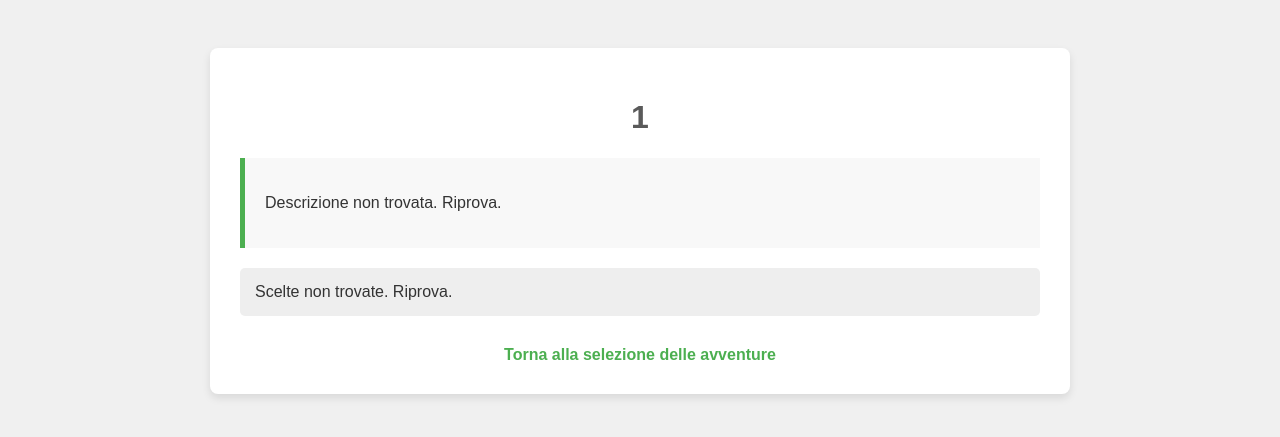
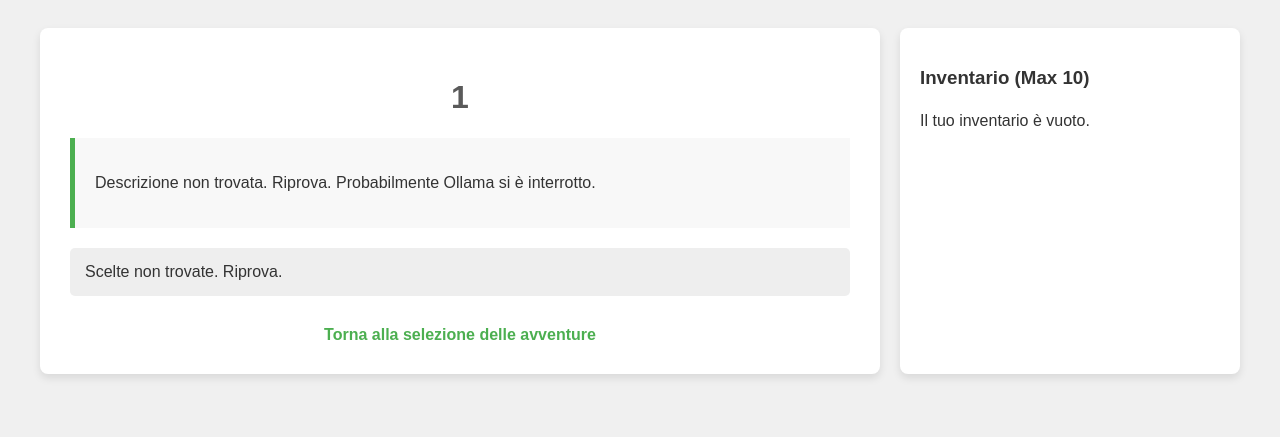
Before and after one commit to ginniped/asoc2025, a Flask app: page /adventure/1 in a window 1280 px wide. Shown: the top 437 px of the page. Run offline with Flask 3, Linux system fonts and the light colour scheme; data that the repository does not hold is empty.

Commit message:
inventario

```diff
--- a/app.py
+++ b/app.py
@@ -2,7 +2,7 @@ import requests
 import json
 import os
 import re
-from flask import Flask, render_template, request, jsonify
+from flask import Flask, render_template, request, jsonify, session
 from comfy_client import ComfyUIClient
 
 # --- Configurazione dei server ---
@@ -12,9 +12,15 @@ MODEL_NAME = "playground-v2.5-1024px-aesthetic.fp16.safetensors"
 
 # Inizializza l'applicazione Flask e il client di ComfyUI
 app = Flask(__name__)
-comfy_client = ComfyUIClient(COMFYUI_SERVER_ADDRESS)
+app.secret_key = 'la_tua_chiave_segreta_molto_difficile'
 
-# Funzione per generare un singolo scenario con Ollama
+try:
+    from comfy_client import ComfyUIClient
+    comfy_client = ComfyUIClient(COMFYUI_SERVER_ADDRESS)
+except ImportError:
+    print("La libreria 'comfy_client' non è installata. Le funzionalità di generazione immagini non saranno disponibili.")
+    comfy_client = None
+
 def generate_single_scenario(prompt, model="llama3.1:8b"):
     payload = {
         "model": model,
@@ -34,6 +40,9 @@ def generate_single_scenario(prompt, model="llama3.1:8b"):
         return "Errore nella decodifica JSON da Ollama."
 
 def generate_and_save_image(title, ambientazione, trama):
+    if not comfy_client:
+        return None
+
     positive_prompt = f"Fantasy illustration of a D&D adventure: {title}. The setting is {ambientazione}. The quest involves: {trama}. High detail, cinematic lighting, dramatic atmosphere."
     negative_prompt = "(worst quality, low quality, normal quality), blurry, ugly, disfigured, watermark, text, signature, plain background"
 
@@ -70,7 +79,6 @@ def generate_and_save_image(title, ambientazione, trama):
         print(f"🚨 Errore durante la generazione dell'immagine con ComfyUI: {e}")
         return None
 
-# Rotta principale che renderizza la pagina web
 @app.route('/')
 def index():
     return render_template('index.html')
@@ -119,10 +127,13 @@ Non includere introduzioni, conclusioni o testo aggiuntivo. Non usare caratteri
 
     return render_template('results.html', scenarios=scenarios_data)
 
-# Nota: ho modificato la rotta in <path:title> per gestire titoli con caratteri speciali
 @app.route('/adventure/<path:title>')
 def start_adventure(title):
-    # Prompt per il gioco iniziale, con istruzioni chiare per Ollama
+    session.clear()
+    session['adventure_title'] = title
+    session['history'] = []
+    session['inventory'] = []
+
     start_prompt = f"""
 Inizia un'avventura a scelte multiple in stile D&D basata su: '{title}'.
 Presenta la situazione iniziale e offri 3 opzioni numerate per il giocatore.
@@ -131,57 +142,203 @@ Usa ESATTAMENTE questo formato per la tua risposta:
 SCENA:
 [Descrivi qui la situazione iniziale in modo dettagliato]
 
+OGGETTO:
+[Nome dell'oggetto collezionabile, uno per scena. Lascia vuoto se non ce ne sono.]
+
 SCELTE:
 1. [Prima opzione]
 2. [Seconda opzione]
 3. [Terza opzione]
 """
     game_text = generate_single_scenario(start_prompt)
-    scene, choices = parse_game_response(game_text)
+    scene, item, choices = parse_game_response(game_text)
 
-    return render_template('game.html', title=title, scene=scene, choices=choices)
+    if item:
+        session['found_item'] = item
+        scene = f"Hai trovato un oggetto: '{item}'. Cosa vuoi fare?"
+        choices = ["Raccogli l'oggetto", "Lascia l'oggetto dove si trova"]
+
+    session['history'].append({'scene': scene, 'choices': choices})
+
+    return render_template('game.html', title=title, scene=scene, choices=choices, inventory=session['inventory'])
 
 @app.route('/continue_adventure', methods=['POST'])
 def continue_adventure():
     data = request.json
-    title = data.get('title')
     choice_made = data.get('choice')
 
-    # Prompt per continuare l'avventura
-    next_prompt = f"""
-Nell'avventura '{title}', il giocatore ha scelto: '{choice_made}'.
-Continua la narrazione con una nuova scena e offri 3 nuove opzioni.
-Usa ESATTAMENTE questo formato per la tua risposta:
+    title = session.get('adventure_title')
+    history = session.get('history', [])
+    current_inventory = session.get('inventory', [])
 
-SCENA:
-[Descrivi qui la nuova situazione in modo dettagliato]
+    # Logica per la modalità di scambio di oggetti
+    if "swap-mode" in session:
+        item_to_remove = choice_made
+        new_item = session['new_item']
 
-SCELTE:
-1. [Prima opzione]
-2. [Seconda opzione]
-3. [Terza opzione]
-"""
-    game_text = generate_single_scenario(next_prompt)
-    scene, choices = parse_game_response(game_text)
+        if item_to_remove != "Scarta il nuovo oggetto":
+            current_inventory.remove(item_to_remove)
+            current_inventory.append(new_item)
 
-    return jsonify({"scene": scene, "choices": choices})
+        del session['swap-mode']
+        del session['new_item']
 
-# Funzione per estrarre scena e scelte in modo robusto
+        next_prompt = f"""
+        Dopo lo scambio, il giocatore ha proseguito l'avventura. L'inventario è ora: {', '.join(current_inventory)}.
+        Continua la narrazione con una nuova scena e 3 opzioni.
+
+        SCENA:
+        [Descrivi qui la nuova situazione]
+
+        OGGETTO:
+        [Nome di un nuovo oggetto, se presente. Lascia vuoto se non ce ne sono.]
+
+        SCELTE:
+        1. [Prima opzione]
+        2. [Seconda opzione]
+        3. [Terza opzione]
+        """
+        game_text = generate_single_scenario(next_prompt)
+        scene, item, choices = parse_game_response(game_text)
+
+    # Nuova logica per la scelta di un oggetto trovato
+    elif "found_item" in session:
+        item = session['found_item']
+
+        if choice_made == "Raccogli l'oggetto":
+            if len(current_inventory) >= 10:
+                session['swap-mode'] = True
+                session['new_item'] = item
+
+                scene = f"Hai trovato un nuovo oggetto: '{item}', ma il tuo inventario è pieno. Scegli cosa scartare per prenderlo o scartalo."
+                choices = current_inventory + ["Scarta il nuovo oggetto"]
+            else:
+                current_inventory.append(item)
+                # Genera nuova scena che continua dopo la raccolta
+                next_prompt = f"""
+                Il giocatore ha raccolto '{item}'. L'inventario è ora: {', '.join(current_inventory)}.
+                Continua la narrazione con una nuova scena e 3 opzioni.
+                SCENA:
+                [Descrivi qui la nuova situazione]
+                OGGETTO:
+                [Nome di un nuovo oggetto, se presente. Lascia vuoto se non ce ne sono.]
+                SCELTE:
+                1. [Prima opzione]
+                2. [Seconda opzione]
+                3. [Terza opzione]
+                """
+                game_text = generate_single_scenario(next_prompt)
+                scene, next_item, choices = parse_game_response(game_text)
+                if next_item:
+                    # In teoria potremmo avere due oggetti di fila, ma la logica è per uno per volta.
+                    # Questa è una semplificazione per evitare un loop infinito.
+                    # Se il modello ne suggerisce un altro, lo ignoriamo per ora.
+                    pass
+
+        del session['found_item']
+
+        # Se il giocatore ha scelto di non raccogliere, continuiamo la storia come se nulla fosse
+        if choice_made == "Lascia l'oggetto dove si trova":
+            story_history = ""
+            for entry in history:
+                story_history += f"SCENA:\n{entry['scene']}\n"
+                story_history += "SCELTE:\n" + "\n".join(entry['choices']) + "\n\n"
+
+            next_prompt = f"""
+            Basato sulla seguente cronologia dell'avventura '{title}':
+            {story_history}
+
+            Il giocatore ha deciso di non raccogliere l'oggetto.
+            Continua la narrazione con una nuova scena e offri 3 nuove opzioni.
+
+            SCENA:
+            [Descrivi qui la nuova situazione in modo dettagliato]
+
+            OGGETTO:
+            [Nome dell'oggetto collezionabile, uno per scena. Lascia vuoto se non ce ne sono.]
+
+            SCELTE:
+            1. [Prima opzione]
+            2. [Seconda opzione]
+            3. [Terza opzione]
+            """
+            game_text = generate_single_scenario(next_prompt)
+            scene, item, choices = parse_game_response(game_text)
+            if item:
+                session['found_item'] = item
+                scene = f"Hai trovato un oggetto: '{item}'. Cosa vuoi fare?"
+                choices = ["Raccogli l'oggetto", "Lascia l'oggetto dove si trova"]
+
+    # Logica normale per proseguire la storia
+    else:
+        story_history = ""
+        for entry in history:
+            story_history += f"SCENA:\n{entry['scene']}\n"
+            story_history += "SCELTE:\n" + "\n".join(entry['choices']) + "\n\n"
+
+        inventory_prompt = f"Inventario attuale: {', '.join(current_inventory)}" if current_inventory else "Inventario attuale: vuoto"
+
+        next_prompt = f"""
+        Basato sulla seguente cronologia dell'avventura '{title}':
+        {story_history}
+
+        {inventory_prompt}
+
+        Il giocatore ha appena scelto: '{choice_made}'.
+        Continua la narrazione con una nuova scena e offri 3 nuove opzioni.
+        Puoi menzionare un oggetto collezionabile nella scena.
+        Usa ESATTAMENTE questo formato per la tua risposta:
+
+        SCENA:
+        [Descrivi qui la nuova situazione in modo dettagliato]
+
+        OGGETTO:
+        [Nome dell'oggetto collezionabile, uno per scena. Lascia vuoto se non ce ne sono.]
+
+        SCELTE:
+        1. [Prima opzione]
+        2. [Seconda opzione]
+        3. [Terza opzione]
+        """
+        game_text = generate_single_scenario(next_prompt)
+        scene, item, choices = parse_game_response(game_text)
+
+        if item:
+            session['found_item'] = item
+            scene = f"Hai trovato un oggetto: '{item}'. Cosa vuoi fare?"
+            choices = ["Raccogli l'oggetto", "Lascia l'oggetto dove si trova"]
+
+    history.append({'scene': scene, 'choices': choices})
+    session['history'] = history
+    session['inventory'] = current_inventory
+
+    return jsonify({"scene": scene, "choices": choices, "inventory": current_inventory})
+
 def parse_game_response(text):
-    scene_match = re.search(r'SCENA:\s*([\s\S]*?)\s*SCELTE:', text, re.DOTALL)
+    scene_match = re.search(r'SCENA:\s*([\s\S]*?)\s*(OGGETTO:|SCELTE:)', text, re.DOTALL)
+    item_match = re.search(r'OGGETTO:\s*([\s\S]*?)\s*SCELTE:', text, re.DOTALL)
     choices_match = re.search(r'SCELTE:\s*([\s\S]*)', text, re.DOTALL)
 
-    scene = "Descrizione non trovata. Riprova."
+    scene = "Descrizione non trovata. Riprova. Probabilmente Ollama si è interrotto."
+    item = None
     choices = ["Scelte non trovate. Riprova."]
 
     if scene_match:
         scene = scene_match.group(1).strip()
 
+    if item_match:
+        item_text = item_match.group(1).strip()
+        if item_text and item_text.lower() not in ["vuoto", "nessuno", "nessun oggetto"]:
+            item = item_text
+
     if choices_match:
         choices_text = choices_match.group(1).strip()
         choices = [c.strip() for c in choices_text.split('\n') if c.strip()]
 
-    return scene, choices
+    if not choices:
+        choices = ["Scelte non trovate. Riprova."]
+
+    return scene, item, choices
 
 if __name__ == '__main__':
     app.run(debug=True)
--- a/templates/game.html
+++ b/templates/game.html
@@ -10,16 +10,37 @@
                 font-family: 'Arial', sans-serif;
                 background-color: #f0f0f0;
                 color: #333;
-                padding: 40px;
+                padding: 20px;
+                display: flex;
+                justify-content: center;
+                align-items: flex-start;
+            }
+
+            .main-container {
+                display: flex;
+                width: 100%;
+                max-width: 1200px;
+                gap: 20px;
             }
 
             .game-container {
-                max-width: 800px;
-                margin: 0 auto;
+                flex-grow: 1;
                 background-color: #fff;
                 padding: 30px;
                 border-radius: 8px;
                 box-shadow: 0 4px 8px rgba(0, 0, 0, 0.1);
+                position: relative;
+                /* Necessario per posizionare il loader */
+            }
+
+            .sidebar {
+                width: 300px;
+                background-color: #fff;
+                padding: 20px;
+                border-radius: 8px;
+                box-shadow: 0 4px 8px rgba(0, 0, 0, 0.1);
+                position: sticky;
+                top: 20px;
             }
 
             h1 {
@@ -52,6 +73,20 @@
                 background-color: #ddd;
             }
 
+            .inventory-list {
+                list-style-type: none;
+                padding: 0;
+            }
+
+            .inventory-list li {
+                padding: 5px 0;
+                border-bottom: 1px solid #ddd;
+            }
+
+            .inventory-list li:last-child {
+                border-bottom: none;
+            }
+
             .back-link {
                 display: block;
                 text-align: center;
@@ -64,29 +99,83 @@
             .back-link:hover {
                 text-decoration: underline;
             }
+
+            /* 🟢 NUOVO: Stili per il loader */
+            .loader-container {
+                position: absolute;
+                top: 0;
+                left: 0;
+                width: 100%;
+                height: 100%;
+                background-color: rgba(255, 255, 255, 0.8);
+                display: none;
+                /* Inizialmente nascosto */
+                flex-direction: column;
+                justify-content: center;
+                align-items: center;
+                z-index: 10;
+                transition: opacity 0.3s;
+            }
+
+            .loader {
+                border: 8px solid #f3f3f3;
+                border-top: 8px solid #4CAF50;
+                border-radius: 50%;
+                width: 60px;
+                height: 60px;
+                animation: spin 2s linear infinite;
+            }
+
+            .loader-text {
+                margin-top: 15px;
+                color: #555;
+                font-size: 1.1em;
+            }
+
+            @keyframes spin {
+                0% {
+                    transform: rotate(0deg);
+                }
+
+                100% {
+                    transform: rotate(360deg);
+                }
+            }
         </style>
     </head>
 
     <body>
-        <div class="game-container">
-            <h1 id="adventure-title"></h1>
-            <div class="story-text">
-                <p id="current-scene"></p>
+        <div class="main-container">
+            <div class="game-container">
+                <div id="loader-container" class="loader-container">
+                    <div class="loader"></div>
+                    <p class="loader-text">Ollamma sta pensando...</p>
+                </div>
+                <h1 id="adventure-title"></h1>
+                <div class="story-text">
+                    <p id="current-scene"></p>
+                </div>
+                <ul id="choices-container" class="choices-list"></ul>
+                <a href="/" class="back-link">Torna alla selezione delle avventure</a>
             </div>
-            <ul id="choices-container" class="choices-list">
-            </ul>
-            <a href="/" class="back-link">Torna alla selezione delle avventure</a>
+            <div class="sidebar">
+                <h3>Inventario (Max 10)</h3>
+                <ul id="inventory-list" class="inventory-list"></ul>
+            </div>
         </div>
 
         <script>
             const adventureTitle = "{{ title }}";
             const initialScene = `{{ scene | safe }}`;
             const initialChoices = JSON.parse('{{ choices | tojson | safe }}');
+            const initialInventory = JSON.parse('{{ inventory | tojson | safe }}');
 
             document.getElementById('adventure-title').innerText = adventureTitle;
             document.getElementById('current-scene').innerText = initialScene;
 
             const choicesContainer = document.getElementById('choices-container');
+            const inventoryList = document.getElementById('inventory-list');
+            const loaderContainer = document.getElementById('loader-container');
 
             function renderChoices(choices) {
                 choicesContainer.innerHTML = '';
@@ -99,14 +188,32 @@
                 });
             }
 
+            function renderInventory(inventory) {
+                inventoryList.innerHTML = '';
+                if (inventory.length === 0) {
+                    const li = document.createElement('li');
+                    li.innerText = "Il tuo inventario è vuoto.";
+                    inventoryList.appendChild(li);
+                } else {
+                    inventory.forEach(item => {
+                        const li = document.createElement('li');
+                        li.innerText = item;
+                        inventoryList.appendChild(li);
+                    });
+                }
+            }
+
             async function makeChoice(choice) {
+                // 🟢 MOSTRA IL LOADER E NASCONDI LE OPZIONI
+                loaderContainer.style.display = 'flex';
+                choicesContainer.style.display = 'none';
+
                 const response = await fetch('/continue_adventure', {
                     method: 'POST',
                     headers: {
                         'Content-Type': 'application/json',
                     },
                     body: JSON.stringify({
-                        title: adventureTitle,
                         choice: choice
                     })
                 });
@@ -114,10 +221,15 @@
                 const data = await response.json();
                 document.getElementById('current-scene').innerText = data.scene;
                 renderChoices(data.choices);
+                renderInventory(data.inventory);
+
+                // 🟢 NASCONDI IL LOADER E MOSTRA LE NUOVE OPZIONI
+                loaderContainer.style.display = 'none';
+                choicesContainer.style.display = 'block';
             }
 
-            // Renderizza le scelte iniziali
             renderChoices(initialChoices);
+            renderInventory(initialInventory);
         </script>
     </body>
 
```
